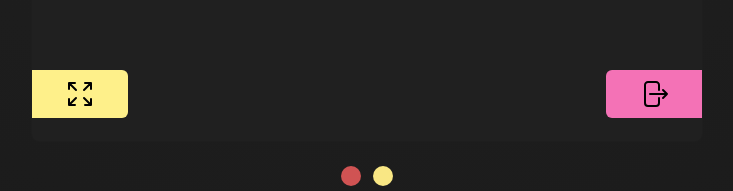
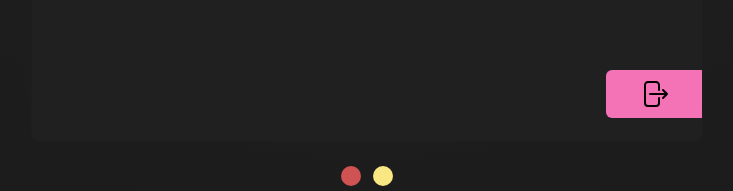
Before and after one commit to hannert/hannert.github.io, a Next.js app: page / in a window 1280 px wide. Shown: the part 1502-1693 px from the top of the page, without its empty margins (273-1006 px from the left). Built offline with nearby package versions, Linux system fonts and the light colour scheme.

Commit message:
Links to projects

```diff
--- a/public/data/main-content.json
+++ b/public/data/main-content.json
@@ -6,7 +6,7 @@
       "imagePath": "/gifs/MapperMan.gif",
       "imageTag": "MapperMan GIF",
       "briefDescription": "A MERN stack web application aimed at provided a map editing service online. Geared towards GeoJSON files as well as SHP/DBF files, MapperMan allows users to import, edit, and share their maps with others using MapperMan.",
-      "expanded": "true",
+      "expanded": "false",
       "link": "https://mapperman.netlify.app"
 
     },
@@ -16,7 +16,9 @@
       "subTitle": "A HSM character controller for Unity 3D",
       "imagePath": "/gifs/CharacterController.gif",
       "imageTag": "Controller GIF",
-      "briefDescription": "A project written in C# and ran on the Unity game engine. Trying out a Hierarchical State Machine approach to implement an extensible character controller. Employing programming patterns such as state machines and observer patterns to create a working character movement system."
+      "briefDescription": "A project written in C# and ran on the Unity game engine. Trying out a Hierarchical State Machine approach to implement an extensible character controller. Employing programming patterns such as state machines and observer patterns to create a working character movement system.",
+      "expanded": "false",
+      "link": "https://github.com/hannert/Dynamic-Controller"
     }
   }
 }
--- a/src/app/components/project-card.tsx
+++ b/src/app/components/project-card.tsx
@@ -81,14 +81,18 @@ export default function ProjectCard (props: any) {
       </div>
 
       <div title="Buttons" className="row-start-9">
-        { props.expanded &&
+        { props.expanded === true &&
         <button className="group w-24 h-12 float-left bg-yellow-200 rounded-r-md flex justify-center items-center" title="Expand">
           <FullscreenSVG />
         </button>
         }
+        { props.link !== null &&
+        <a href={props.link} target="_blank">
         <button className="group w-24 h-12 float-right bg-pink-400 rounded-l-md flex justify-center items-center" title="Go">
           <ExitSVG />
         </button>
+        </a>
+        }
       </div>
 
 
--- a/src/app/components/project-container.tsx
+++ b/src/app/components/project-container.tsx
@@ -1,4 +1,4 @@
-import { AnimatePresence, motion, useAnimate, usePresence, Variants } from "motion/react";
+import { AnimatePresence, motion } from "motion/react";
 import { useState } from "react";
 import ProjectCard from "./project-card";
 
@@ -43,7 +43,7 @@ export default function ProjectContainer () {
           imageTag={projectData[curr_card].imageTag}
           briefDescription={projectData[curr_card].briefDescription}
           expanded={projectData[curr_card].expanded}
-          gotoLink={projectData[curr_card].link}
+          link={projectData[curr_card].link}
           >
 
           </ProjectCard>
```
